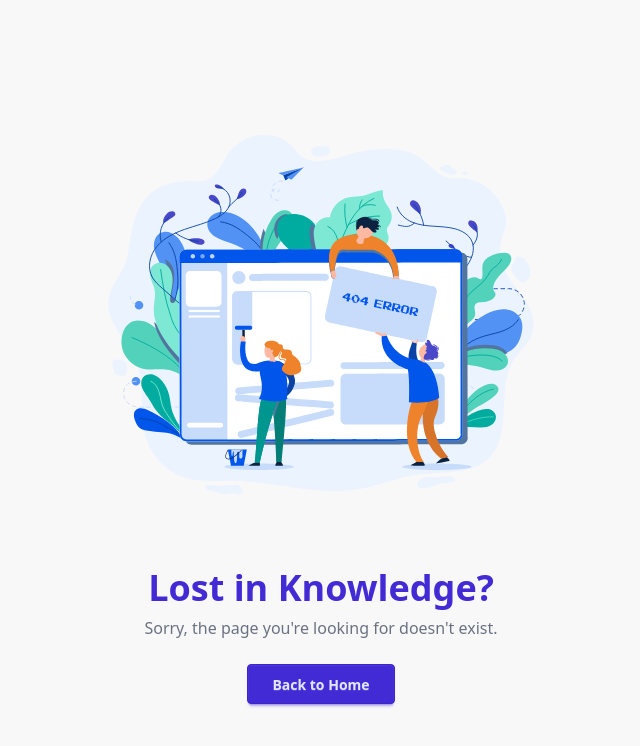
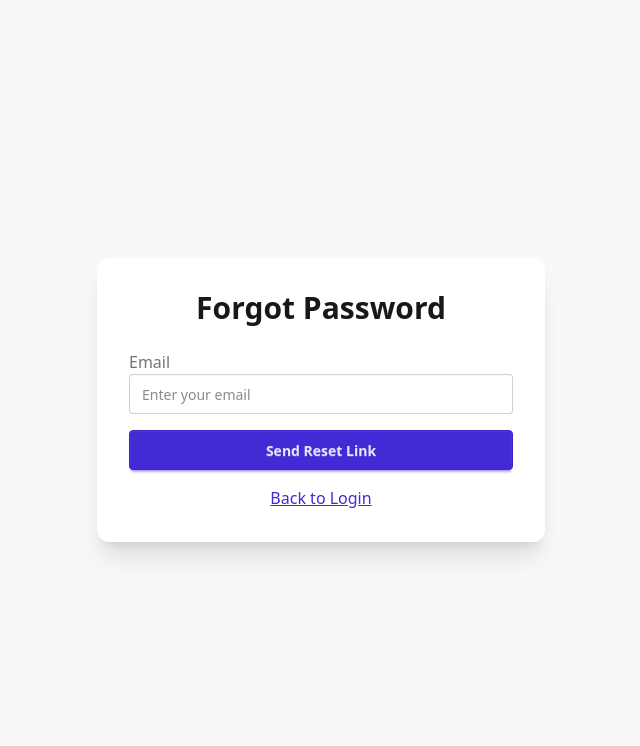
Before and after one commit to JannatulLima9575/UpStudy-client-side, a React (Vite) app: page /forgot-password in a window 1280 px wide. Shown: the top 746 px of the page, without its empty margins (319-959 px from the left). Built offline with nearby package versions, Linux system fonts and the light colour scheme; no server answers.

Commit message:
added MyArticles and PostArticle

```diff
--- a/src/Components/Navbar/Navbar.jsx
+++ b/src/Components/Navbar/Navbar.jsx
@@ -8,7 +8,7 @@ const Navbar = () => {
   const [isOpen, setIsOpen] = useState(false);
   const [theme, setTheme] = useState("light");
 
-  // Load theme from localStorage
+  // Load saved theme
   useEffect(() => {
     const savedTheme = localStorage.getItem("theme") || "light";
     setTheme(savedTheme);
@@ -31,7 +31,7 @@ const Navbar = () => {
       <div className="px-4 py-3 flex justify-between items-center">
         {/* Logo */}
         <Link to="/" className="text-2xl font-bold bg-black rounded-xl p-1">
-          <img src={NavbarLogo} />
+          <img src={NavbarLogo} alt="EduVerse Logo" className="h-10" />
         </Link>
 
         {/* Desktop Nav */}
@@ -41,7 +41,11 @@ const Navbar = () => {
           <Link to="/about" className="hover:text-primary font-semibold">About</Link>
 
           {/* Theme Toggle */}
-          <button onClick={toggleTheme} className="btn btn-sm  w-8 rounded-full">
+          <button
+            onClick={toggleTheme}
+            className="btn btn-sm w-8 rounded-full tooltip"
+            data-tip={theme === "light" ? "Dark Mode" : "Light Mode"}
+          >
             {theme === "light" ? "🌙" : "☀️"}
           </button>
 
@@ -49,7 +53,10 @@ const Navbar = () => {
             <div className="dropdown dropdown-end">
               <div tabIndex={0} role="button" className="btn btn-circle avatar">
                 <div className="w-9 rounded-full">
-                  <img src={user.photoURL || "https://i.ibb.co/zf4Bxpw/avatar.png"} alt="User" />
+                  <img
+                    src={user.photoURL || "https://i.ibb.co/zf4Bxpw/avatar.png"}
+                    alt={user.displayName || "User"}
+                  />
                 </div>
               </div>
               <ul className="dropdown-content menu p-2 shadow bg-base-100 rounded-box w-52 mt-3 z-[1]">
@@ -66,12 +73,20 @@ const Navbar = () => {
           )}
         </div>
 
-        {/* Mobile Menu Toggle */}
+        {/* Mobile Nav Toggle */}
         <div className="lg:hidden flex items-center gap-2">
-          <button onClick={toggleTheme} className="btn btn-ghost btn-sm">
+          <button
+            onClick={toggleTheme}
+            className="btn btn-ghost btn-sm tooltip"
+            data-tip={theme === "light" ? "Dark Mode" : "Light Mode"}
+          >
             {theme === "light" ? "🌙" : "☀️"}
           </button>
-          <button onClick={() => setIsOpen(!isOpen)} className="btn btn-ghost btn-circle">
+          <button
+            onClick={() => setIsOpen(!isOpen)}
+            className="btn btn-ghost btn-circle"
+            aria-label="Toggle Menu"
+          >
             <svg xmlns="http://www.w3.org/2000/svg" className="h-6 w-6" fill="none" viewBox="0 0 24 24" stroke="currentColor">
               {isOpen ? (
                 <path strokeLinecap="round" strokeLinejoin="round" strokeWidth={2} d="M6 18L18 6M6 6l12 12" />
@@ -83,7 +98,7 @@ const Navbar = () => {
         </div>
       </div>
 
-      {/* Mobile Menu */}
+      {/* Mobile Nav */}
       {isOpen && (
         <div className="lg:hidden px-4 pb-4">
           <div className="flex flex-col gap-2">
--- /dev/null
+++ b/src/Page/AllArticles.jsx
@@ -0,0 +1,11 @@
+import React from 'react';
+
+const AllArticles = () => {
+    return (
+        <div>
+            AllArticles
+        </div>
+    );
+};
+
+export default AllArticles;
--- /dev/null
+++ b/src/Page/ArticleDetails.jsx
@@ -0,0 +1,11 @@
+import React from 'react';
+
+const ArticleDetails = () => {
+    return (
+        <div>
+            ArticleDetails
+        </div>
+    );
+};
+
+export default ArticleDetails;
--- /dev/null
+++ b/src/Page/ForgotPassword.jsx
@@ -0,0 +1,67 @@
+// src/Page/ForgotPassword.jsx
+
+import React, { useState } from "react";
+import { sendPasswordResetEmail } from "firebase/auth";
+import Swal from "sweetalert2";
+import { auth } from "../firebase/firebase.init";
+
+const ForgotPassword = () => {
+  const [email, setEmail] = useState("");
+
+  const handleReset = async (e) => {
+    e.preventDefault();
+
+    if (!email) {
+      return Swal.fire({
+        icon: "warning",
+        title: "Oops!",
+        text: "Please enter your email address.",
+      });
+    }
+
+    try {
+      await sendPasswordResetEmail(auth, email);
+      Swal.fire({
+        icon: "success",
+        title: "Email Sent!",
+        text: "Check your inbox or spam folder for the reset link.",
+      });
+    } catch (error) {
+      Swal.fire({
+        icon: "error",
+        title: "Reset Failed",
+        text: error.message,
+      });
+    }
+  };
+
+  return (
+    <div className="min-h-screen flex items-center justify-center bg-base-200 px-4 py-10">
+      <div className="bg-base-100 p-8 rounded-xl w-full max-w-md shadow-xl">
+        <h2 className="text-3xl font-bold text-center mb-6">Forgot Password</h2>
+
+        <form onSubmit={handleReset} className="space-y-4">
+          <div>
+            <label className="label">Email</label>
+            <input
+              type="email"
+              className="input input-bordered w-full"
+              placeholder="Enter your email"
+              value={email}
+              onChange={(e) => setEmail(e.target.value)}
+              required
+            />
+          </div>
+
+          <button className="btn btn-primary w-full">Send Reset Link</button>
+        </form>
+
+        <div className="text-center mt-4">
+          <a href="/login" className="link text-primary">Back to Login</a>
+        </div>
+      </div>
+    </div>
+  );
+};
+
+export default ForgotPassword;
--- a/src/Page/Login.jsx
+++ b/src/Page/Login.jsx
@@ -1,16 +1,17 @@
 import React, { useContext } from "react";
 import { useLocation, useNavigate } from "react-router";
+import { Link } from "react-router";
 import Lottie from "lottie-react";
 import Swal from "sweetalert2";
 import lottieImage from "../assets/lottiefiles/Login.json";
-import { AuthContext } from "./../Contexts/AuthContext";
+import { AuthContext } from "../Contexts/AuthContext";
 import SocialLogin from "./SocialLogin";
 
 const Login = () => {
   const { signInUser } = useContext(AuthContext);
   const location = useLocation();
   const navigate = useNavigate();
-  const from = location.state?.from?.pathname || "/"; // safer path fallback
+  const from = location.state?.from?.pathname || "/";
 
   const handleSignIn = async (e) => {
     e.preventDefault();
@@ -22,11 +23,12 @@ const Login = () => {
       const result = await signInUser(email, password);
       console.log(result.user);
 
-      // SweetAlert success message
       await Swal.fire({
         icon: "success",
         title: "Welcome!",
-        text: `Hello ${result.user.displayName || result.user.email}, you are logged in!`,
+        text: `Hello ${
+          result.user.displayName || result.user.email
+        }, you are logged in!`,
         timer: 2000,
         showConfirmButton: false,
       });
@@ -84,10 +86,14 @@ const Login = () => {
               </div>
 
               <div className="text-sm text-right">
-                <a className="link link-hover">Forgot password?</a>
+                <a
+                  href="/forgot-password"
+                  className="link link-hover text-primary"
+                >
+                  Forgot password?
+                </a>
               </div>
 
-              {/* Centered Sign In Button */}
               <div className="flex justify-center">
                 <button className="btn btn-primary w-full max-w-[250px]">
                   Sign In
@@ -95,18 +101,16 @@ const Login = () => {
               </div>
             </form>
 
-            {/* Social Login below */}
             <SocialLogin />
 
-            {/* Optional register link */}
             <p className="text-center mt-4 text-sm">
               Don’t have an account?{" "}
-              <a
-                href="/register"
+              <Link
+                to="/register"
                 className="text-primary font-semibold link link-hover"
               >
                 Register
-              </a>
+              </Link>
             </p>
           </div>
         </div>
--- /dev/null
+++ b/src/Page/MyArticles.jsx
@@ -0,0 +1,11 @@
+import React from 'react';
+
+const MyArticles = () => {
+    return (
+        <div>
+            MyArticles
+        </div>
+    );
+};
+
+export default MyArticles;
--- /dev/null
+++ b/src/Page/PostArticle.jsx
@@ -0,0 +1,11 @@
+import React from 'react';
+
+const PostArticle = () => {
+    return (
+        <div>
+            PostArticle
+        </div>
+    );
+};
+
+export default PostArticle;
--- /dev/null
+++ b/src/Router/PrivateRoute.jsx
@@ -0,0 +1,24 @@
+import React, { useContext } from "react";
+import { Navigate, useLocation } from "react-router";
+import { AuthContext } from "../Contexts/AuthContext";
+
+const PrivateRoute = ({ children }) => {
+  const { user, loading } = useContext(AuthContext);
+  const location = useLocation();
+
+  if (loading) {
+    return (
+      <div className="min-h-screen flex justify-center items-center">
+        <span className="loading loading-dots loading-lg text-primary"></span>
+      </div>
+    );
+  }
+
+  if (!user) {
+    return <Navigate to="/login" state={{ from: location }} replace />;
+  }
+
+  return children;
+};
+
+export default PrivateRoute;
--- a/src/Router/Routers.jsx
+++ b/src/Router/Routers.jsx
@@ -1,78 +1,51 @@
 import { createBrowserRouter } from "react-router";
-import MainLayout from "../Layouts/MainLayout";
-import Home from "../Components/Home/Home";
-import Login from "../Page/Login";
-import Register from "../Page/Register";
-import PageNotFound from "../Page/PageNotFound";
-import About from "../Page/about";
+
 import CategoryArticles from "../Components/Outlet/CategoryArticles";
 
+import Login from "./../Page/Login";
+import Register from "./../Page/Register";
+import PageNotFound from "./../Page/PageNotFound";
+import About from "./../Page/About";
+import AllArticles from "../Page/AllArticles";
+import ArticleDetails from "../Page/ArticleDetails";
+import Home from "./../Components/Home/Home";
+import MainLayout from "./../Layouts/MainLayout";
+import PostArticle from "../Page/PostArticle";
+import MyArticles from "../Page/MyArticles";
+import PrivateRoute from "./PrivateRoute";
+import ForgotPassword from "../Page/ForgotPassword";
+
 const Routers = createBrowserRouter([
-  // Main layout with navbar & footer
   {
     path: "/",
-    element: <MainLayout/>,
+    element: <MainLayout />,
     children: [
+      { index: true, element: <Home /> },
+      { path: "articles", element: <AllArticles /> },
+      { path: "articles/:id", element: <ArticleDetails /> },
+      { path: "about", element: <About /> },
       {
-        index: true,
-        element: <Home />,
+        path: "post-article",
+        element: (
+          <PrivateRoute>
+            <PostArticle />
+          </PrivateRoute>
+        ),
       },
-    //   {
-    //     path: "/jobs/:id",
-    //     element: <ShowDetails />,
-    //     loader: ({ params }) =>
-    //       fetch(`https://job-nest-server-nu.vercel.app/jobs/${params.id}`),
-    //   },
-    //   {
-    //     path: "/jobApply/:id",
-    //     element:
-    //       <PrivateRoute>
-    //         <JobApply />
-    //       </PrivateRoute>
-    //   },
-    //   {
-    //     path: "myApplications",
-    //     element:
-    //       <PrivateRoute>
-    //         <MyApplications />
-    //       </PrivateRoute>
-
-    //   },
-    //   {
-    //     path: "addJob",
-    //     element:
-    //       <PrivateRoute>
-    //         <AddJob/>
-    //       </PrivateRoute>
-
-    //   },
-    //   {
-    //     path: "myPostedJobs",
-    //     element:
-    //       <PrivateRoute>
-    //         <MyPostedJobs/>
-    //       </PrivateRoute>
-    //   },
-    //   {
-    //     path: "applications/:job_id",
-    //     element:
-    //       <PrivateRoute>
-    //         <ViewApplications/>
-    //       </PrivateRoute>,
-    //       loader: ({params}) => fetch(`https://job-nest-server-nu.vercel.app/applications/job/${params.job_id}`)
-    //   },
-        {
-            path: "/about",
-            element: <About/>
-        },
       {
-        path:"/category/:categoryName",
+        path: "my-articles",
+        element: (
+          <PrivateRoute>
+            <MyArticles />
+          </PrivateRoute>
+        ),
+      },
+      {
+        path: "category/:categoryName",
         element: <CategoryArticles />,
-      }
+      },
     ],
   },
-
-  // Routes without Navbar/Footer
   {
     path: "/login",
     element: <Login />,
@@ -82,6 +55,10 @@ const Routers = createBrowserRouter([
     element: <Register />,
   },
   {
+    path: "/forgot-password",
+    element: <ForgotPassword />,
+  },
+  {
     path: "*",
     element: <PageNotFound />,
   },
```
